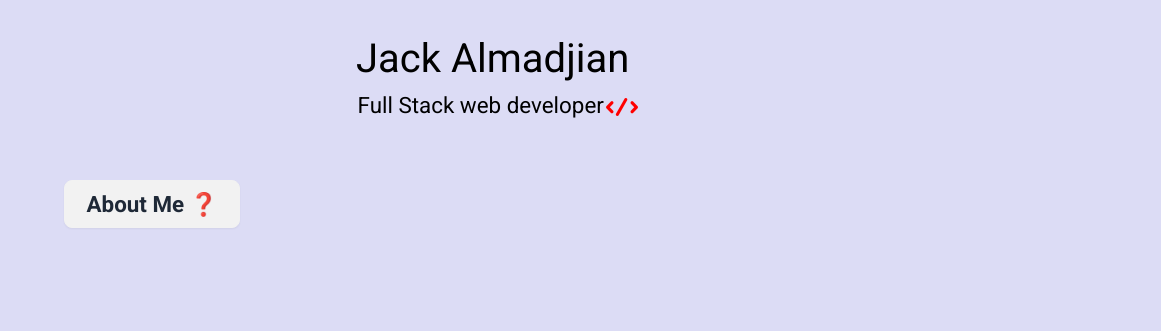
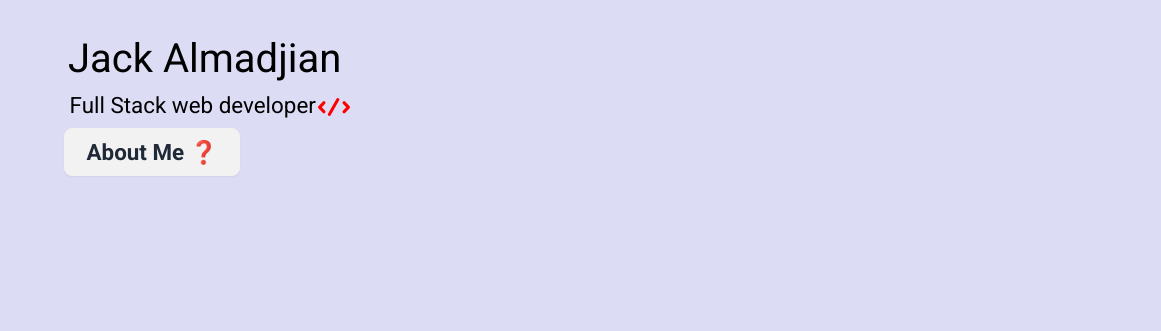
Before and after one commit to Hagop420/Portfolio-source-folders, a website: page portfolio_project/index.html in a window 1280 px wide. Shown: the part 210-541 px from the top of the page, 0-1161 px from the left. Drawn offline with nearby package versions, Linux system fonts and the light colour scheme.

Commit message:
Completing the media q for portfolio project

```diff
--- a/portfolio_project/portfolio_stying.css
+++ b/portfolio_project/portfolio_stying.css
@@ -189,6 +189,8 @@ nav .active {
   padding: 5%;
 }
 
+
+
 .landing_bio h1 {
   font-size: 2.5rem;
 }
@@ -199,6 +201,10 @@ nav .active {
 }
 
 .landing_bio .tags_self_closing {
+  display: none;
+}
+
+.landing_bio .socials{
   display: none;
 }
 
--- a/portfolio_project/responsive.css
+++ b/portfolio_project/responsive.css
@@ -1,8 +1,8 @@
 @media (max-width: 768px) {
   /* CARD LATER */
   /* .card-invisible {
-    display: none !important;
-  } */
+     display: none !important;
+   } */
 }
 
 @media (min-width: 768px) {
@@ -99,7 +99,7 @@
   }
 
   .column-half {
-    width: 50%;
+    width: 100%;
     text-align: left;
     display: flex;
     flex-direction: column;
@@ -132,7 +132,7 @@
   .desktop_centered_link {
     display: flex;
     flex-direction: column;
-    justify-content: center;
+    justify-content: flex-start;
   }
 
   .landing_bio span {
```
Also changed, not shown: portfolio_project/index.html (+1 -0 lines).
